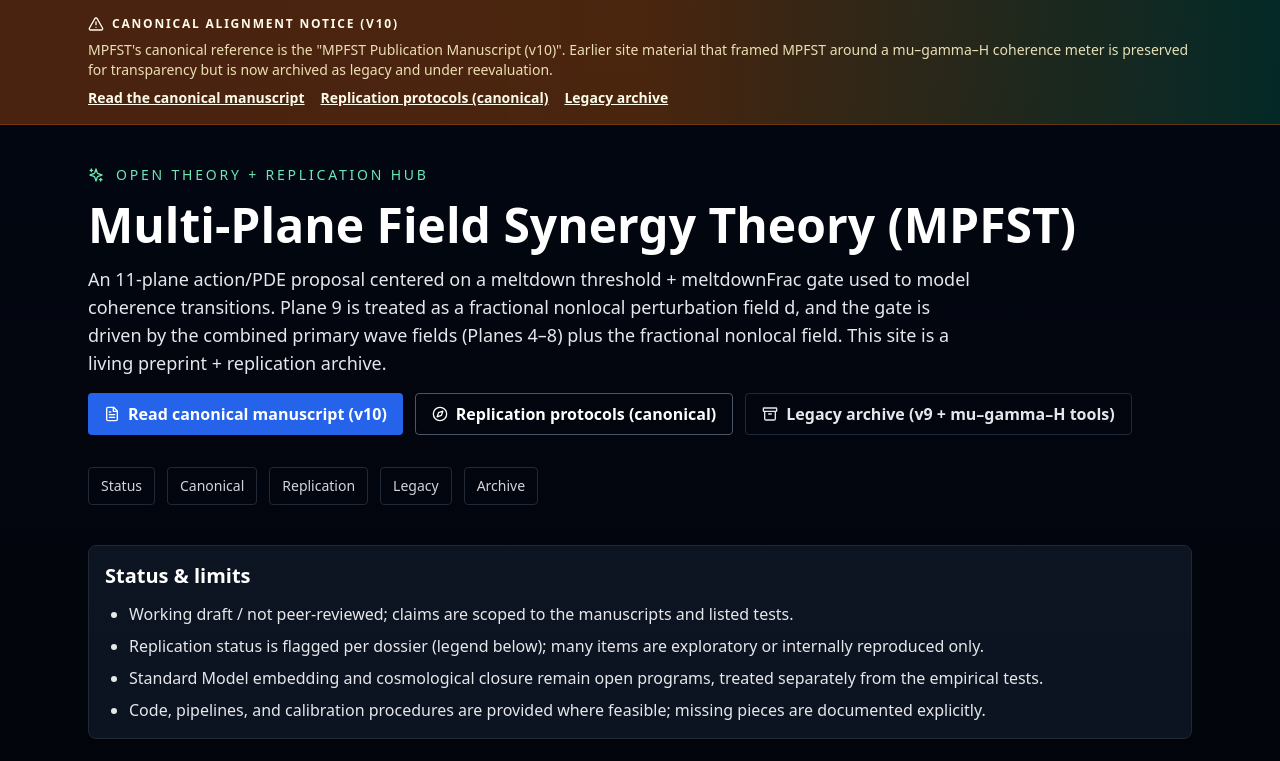
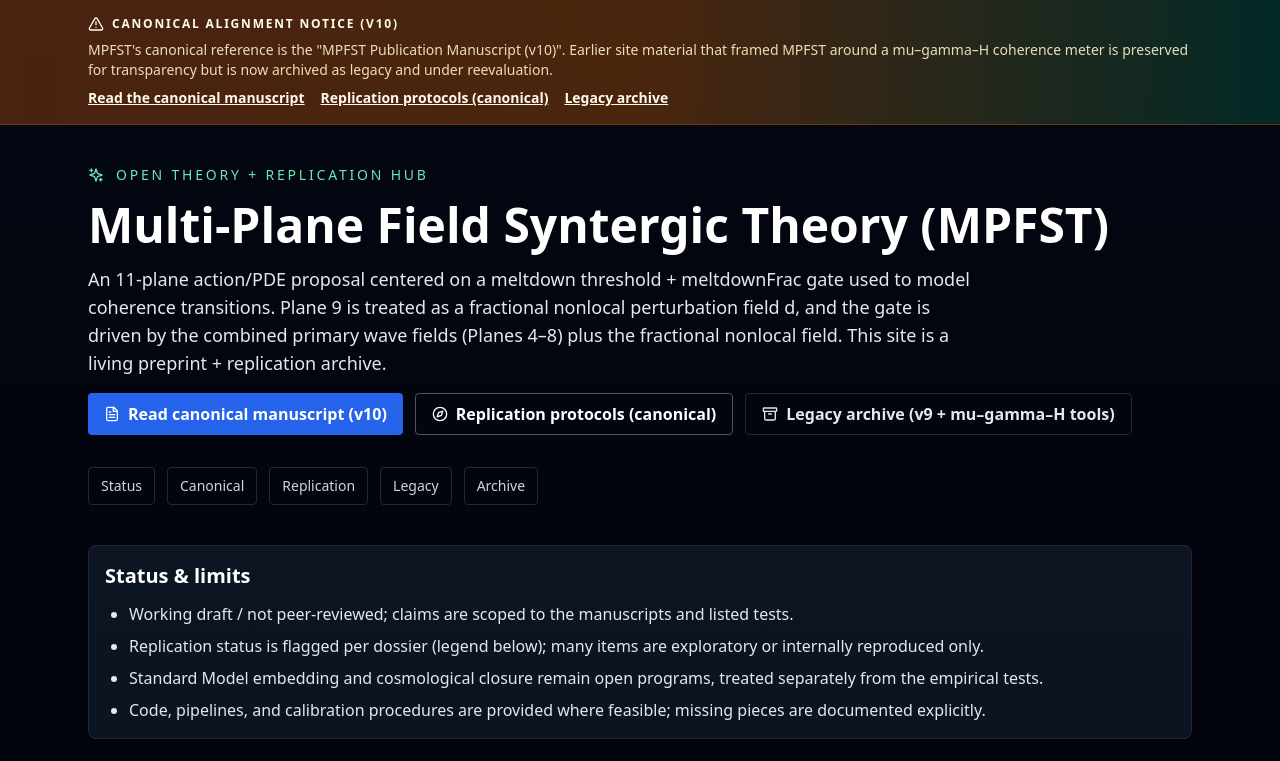
Before and after one commit to carli0128/mpfst.com, a Next.js app: page / in a window 1280 px wide. Shown: the top 761 px of the page. Built offline with nearby package versions, Linux system fonts and the light colour scheme.

Commit message:
Rename MPFST title to Syntergic

```diff
--- a/components/MPFSTWebsite.tsx
+++ b/components/MPFSTWebsite.tsx
@@ -40,7 +40,7 @@ export default function MPFSTWebsite() {
               <span>Open theory + replication hub</span>
             </div>
             <h1 className="text-4xl md:text-5xl font-bold">
-              Multi-Plane Field Synergy Theory (MPFST)
+              Multi-Plane Field Syntergic Theory (MPFST)
             </h1>
             <p className="text-lg text-gray-200 max-w-4xl">
               An 11-plane action/PDE proposal centered on a meltdown threshold + meltdownFrac gate used to model coherence transitions. Plane 9 is treated as a fractional nonlocal perturbation field d, and the gate is driven by the combined primary wave fields (Planes 4–8) plus the fractional nonlocal field. This site is a living preprint + replication archive.
```
